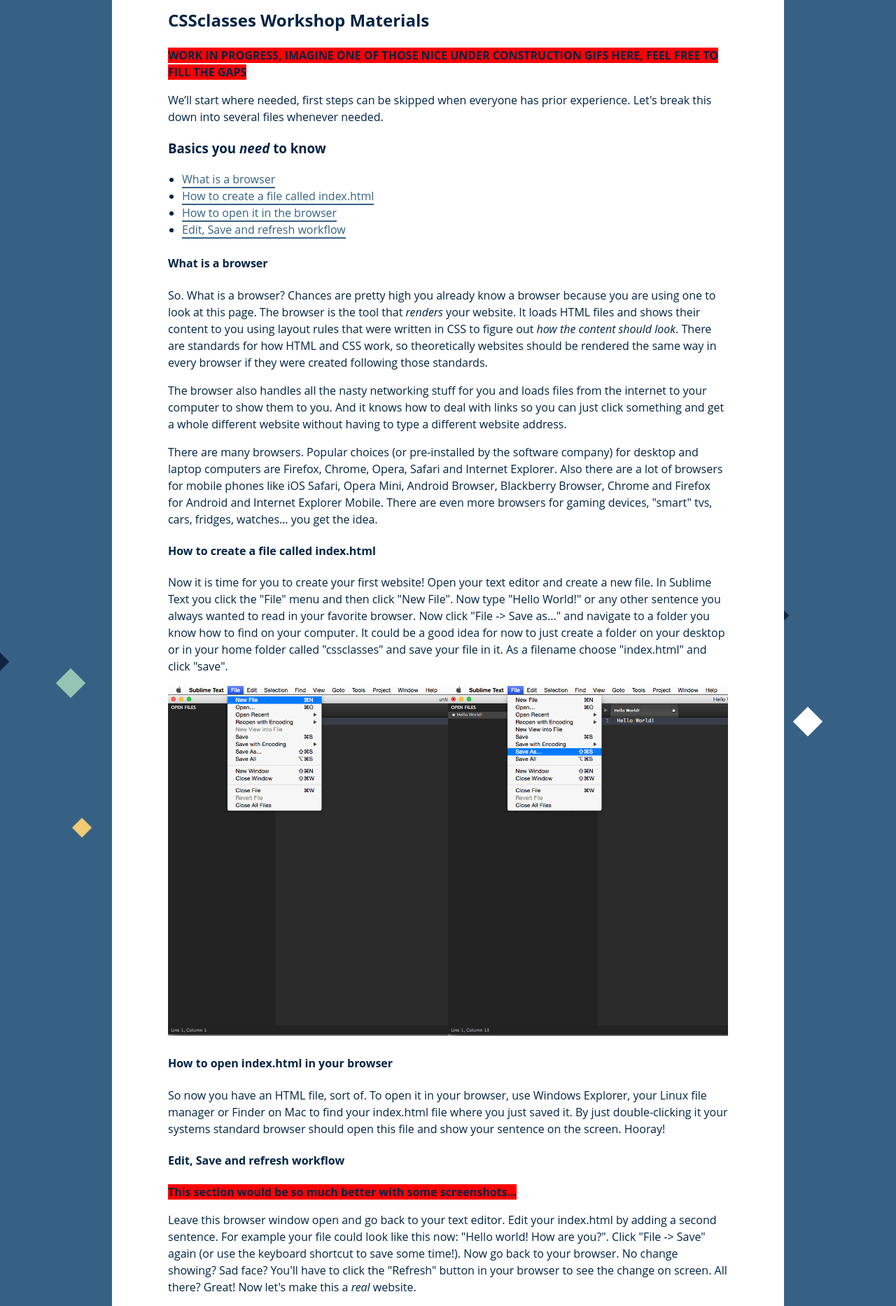
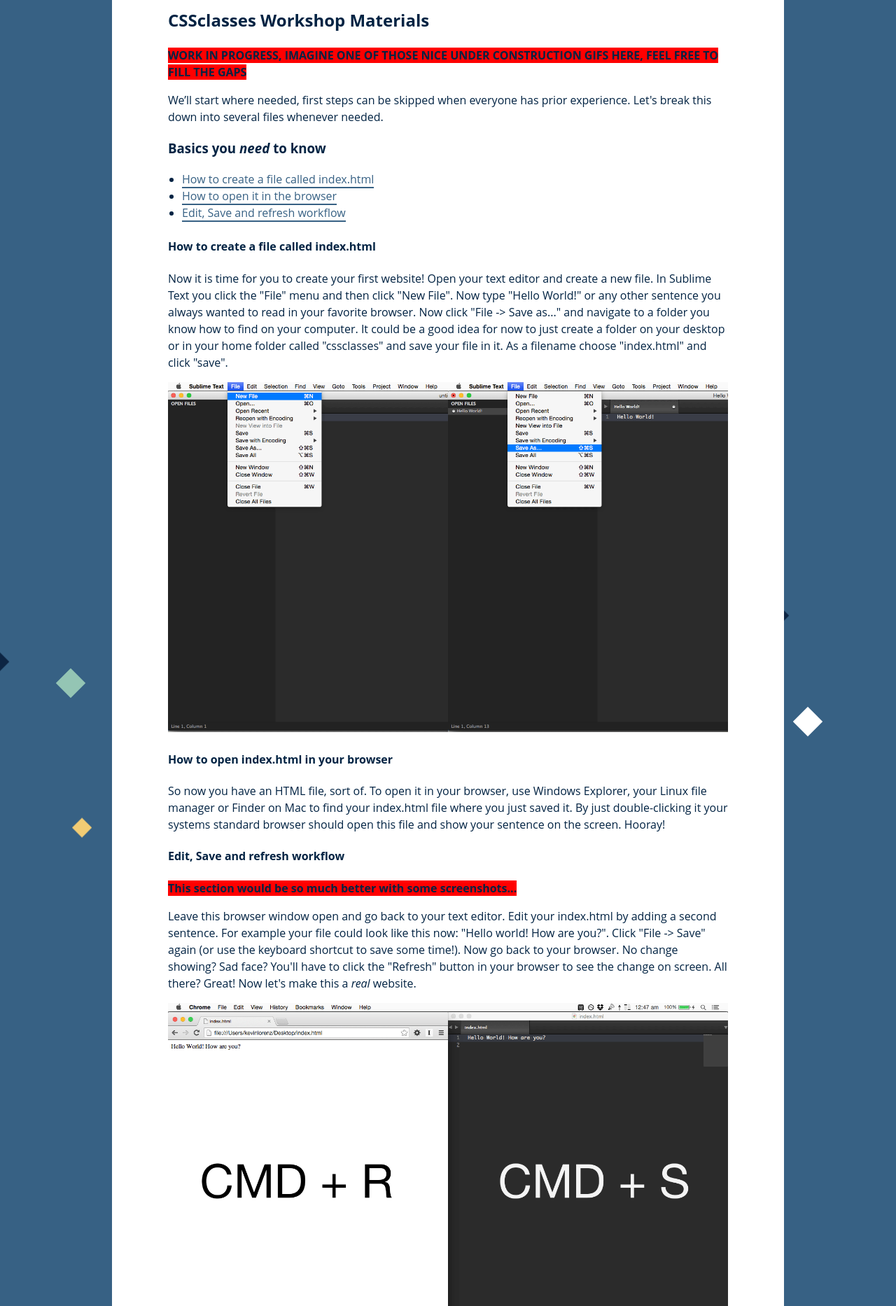
Before and after one commit to cssconf/CSSclasses--old, a Jekyll site: the page built from learning-materials.html, in a window 1280 px wide. Shown: the part 452-2318 px from the top of the page at 70% size. Built offline with Jekyll 4.4.1, drawn with Linux system fonts in a browser that asks for light colours; nearby versions of some CDN libraries; some of the changed text lies outside the part shown.

Commit message:
Commented out the whole "what is a browser" section for now

```diff
--- a/learning-materials.html
+++ b/learning-materials.html
@@ -12,16 +12,16 @@ permalink: /learning-materials/
     <section id="basics">
         <h3>Basics you <i>need</i> to know</h3>
         <ul>
-            <li><a href="#browser">What is a browser</a></li>
+            <!-- <li><a href="#browser">What is a browser</a></li> -->
             <li><a href="#index">How to create a file called index.html</a></li>
             <li><a href="#open_index">How to open it in the browser</a></li>
             <li><a href="#edit_save_refresh">Edit, Save and refresh workflow</a></li>
         </ul>
 
-        <h4 id="browser">What is a browser</h4>
+        <!-- <h4 id="browser">What is a browser</h4>
         <p>So. What is a browser? Chances are pretty high you already know a browser because you are using one to look at this page. The browser is the tool that <i>renders</i> your website. It loads HTML files and shows their content to you using layout rules that were written in CSS to figure out <i>how the content should look</i>. There are standards for how HTML and CSS work, so theoretically websites should be rendered the same way in every browser if they were created following those standards.</p>
         <p>The browser also handles all the nasty networking stuff for you and loads files from the internet to your computer to show them to you. And it knows how to deal with links so you can just click something and get a whole different website without having to type a different website address.</p>
-        <p>There are many browsers. Popular choices (or pre-installed by the software company) for desktop and laptop computers are Firefox, Chrome, Opera, Safari and Internet Explorer. Also there are a lot of browsers for mobile phones like iOS Safari, Opera Mini, Android Browser, Blackberry Browser, Chrome and Firefox for Android and Internet Explorer Mobile. There are even more browsers for gaming devices, "smart" tvs, cars, fridges, watches… you get the idea.</p>
+        <p>There are many browsers. Popular choices (or pre-installed by the software company) for desktop and laptop computers are Firefox, Chrome, Opera, Safari and Internet Explorer. Also there are a lot of browsers for mobile phones like iOS Safari, Opera Mini, Android Browser, Blackberry Browser, Chrome and Firefox for Android and Internet Explorer Mobile. There are even more browsers for gaming devices, "smart" tvs, cars, fridges, watches… you get the idea.</p> -->
         <h4 id="index">How to create a file called index.html</h4>
         <p>Now it is time for you to create your first website! Open your text editor and create a new file. In Sublime Text you click the "File" menu and then click "New File". Now type "Hello World!" or any other sentence you always wanted to read in your favorite browser. Now click "File -> Save as..." and navigate to a folder you know how to find on your computer. It could be a good idea for now to just create a folder on your desktop or in your home folder called "cssclasses" and save your file in it. As a filename choose "index.html" and click "save".</p>
         <img src="../images/new-save.png" alt="">
```
